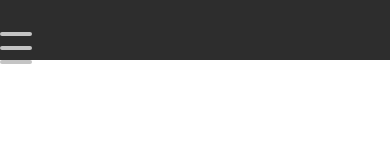
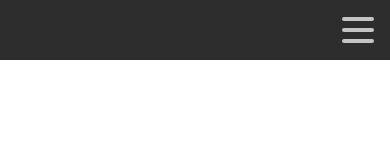
Before and after one commit to Ignas-Vaitkus/kickertech-task, a React (Create React App) app: page / in a window 390 px wide. Shown: the top 160 px of the page. Built offline with nearby package versions, Linux system fonts and the light colour scheme.

Commit message:
Fixed hamburger menu button positioning

```diff
--- a/src/components/Navbar/Navbar.css
+++ b/src/components/Navbar/Navbar.css
@@ -13,8 +13,12 @@
 
 .Navbar .checkbox {
   display: block;
-  height: 32px;
+  height: 26px;
   width: 32px;
+  position: absolute;
+  top: 17px;
+  left: 100%;
+  transform: translate(-150%, 0);
   margin: 0;
   z-index: 5;
   opacity: 0;
@@ -23,8 +27,13 @@
 
 .Navbar .hamburger-lines {
   display: block;
-  height: 32px;
+  height: 26px;
   width: 32px;
+  position: absolute;
+  top: 17px;
+  left: 100%;
+  transform: translate(-150%, 0);
+
   z-index: 2;
   display: flex;
   flex-direction: column;
@@ -45,6 +54,10 @@
     display: none;
   }
 
+  .Navbar nav {
+    display: block;
+  }
+
   .Navbar ul {
     height: 100%;
     display: flex;
```
